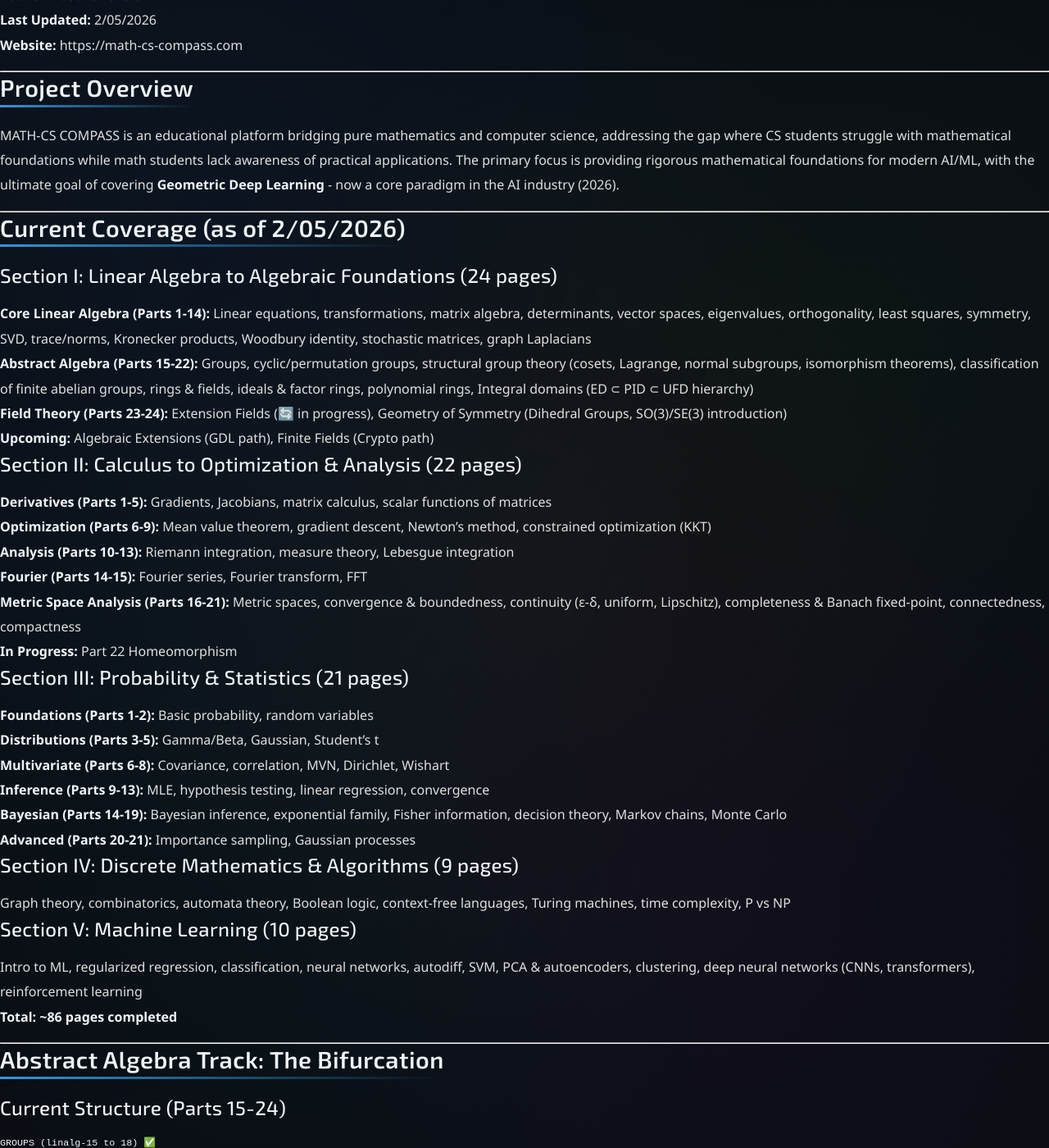
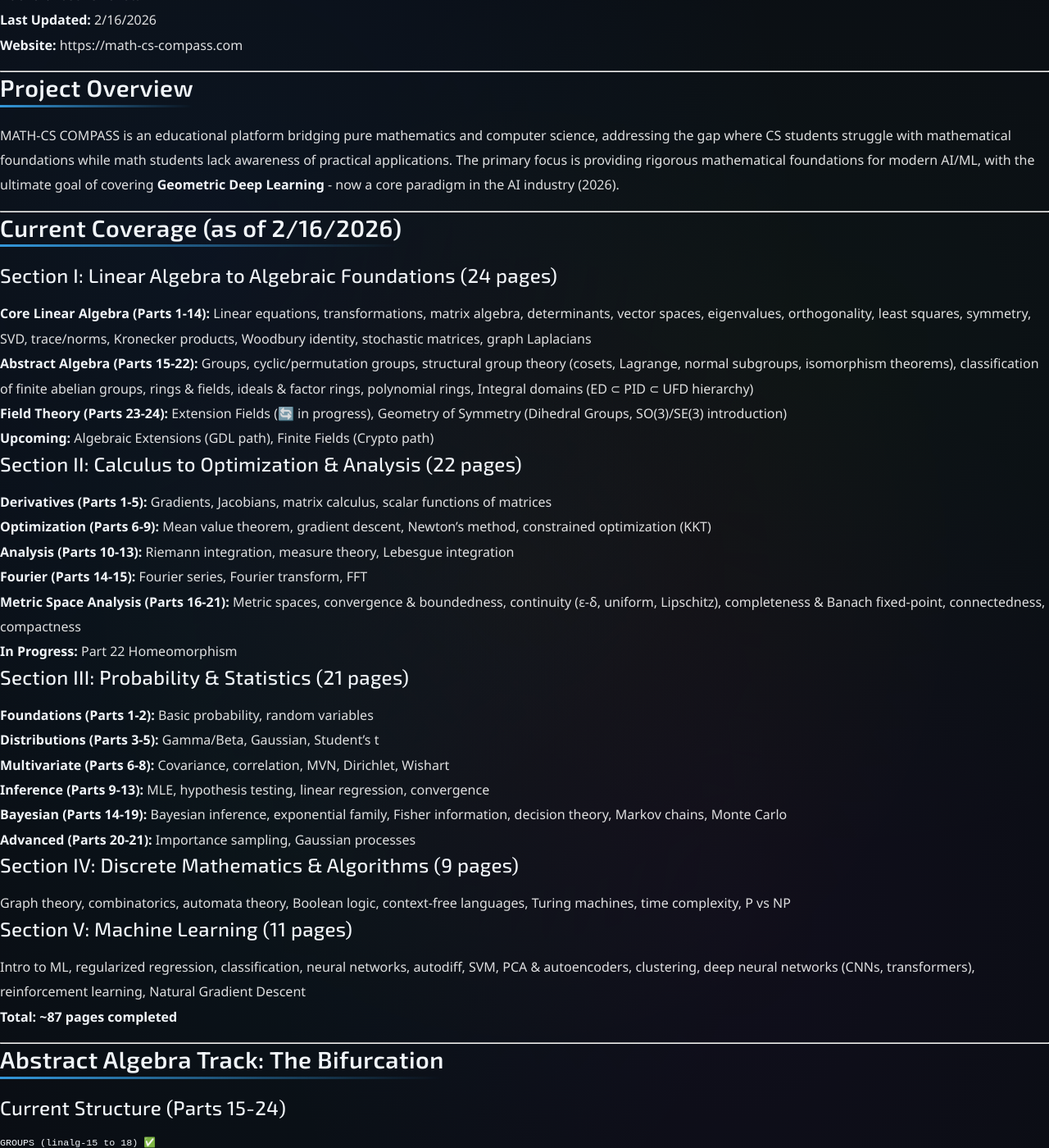
Before and after one commit to Yusukey01/yusukey01.github.io, a Jekyll site: the page built from math_cs_compass_roadmap_2026.md, in a window 1280 px wide and 1400 px high, scrolled down 211 px. Shown: the whole window at 82% size. Built offline with Jekyll 4.4.1, drawn with Linux system fonts in a browser that asks for light colours; our own code applies the rules of GitHub Pages for plain Markdown files; some of the changed text lies outside the part shown.

Commit message:
updated roadmap

```diff
--- a/math_cs_compass_roadmap_2026.md
+++ b/math_cs_compass_roadmap_2026.md
@@ -1,7 +1,7 @@
 # MATH-CS COMPASS: Curriculum Roadmap & Development Plan
 
 **Author:** Yusuke Yokota
-**Last Updated:** 2/05/2026
+**Last Updated:** 2/16/2026
 **Website:** https://math-cs-compass.com
 
 ---
@@ -12,7 +12,7 @@ MATH-CS COMPASS is an educational platform bridging pure mathematics and compute
 
 ---
 
-## Current Coverage (as of 2/05/2026)
+## Current Coverage (as of 2/16/2026)
 
 ### Section I: Linear Algebra to Algebraic Foundations (24 pages)
 - **Core Linear Algebra (Parts 1-14):** Linear equations, transformations, matrix algebra, determinants, vector spaces, eigenvalues, orthogonality, least squares, symmetry, SVD, trace/norms, Kronecker products, Woodbury identity, stochastic matrices, graph Laplacians
@@ -39,10 +39,10 @@ MATH-CS COMPASS is an educational platform bridging pure mathematics and compute
 ### Section IV: Discrete Mathematics & Algorithms (9 pages)
 - Graph theory, combinatorics, automata theory, Boolean logic, context-free languages, Turing machines, time complexity, P vs NP
 
-### Section V: Machine Learning (10 pages)
-- Intro to ML, regularized regression, classification, neural networks, autodiff, SVM, PCA & autoencoders, clustering, deep neural networks (CNNs, transformers), reinforcement learning
+### Section V: Machine Learning (11 pages)
+- Intro to ML, regularized regression, classification, neural networks, autodiff, SVM, PCA & autoencoders, clustering, deep neural networks (CNNs, transformers), reinforcement learning, Natural Gradient Descent
 
-**Total: ~86 pages completed**
+**Total: ~87 pages completed**
 
 ---
 
@@ -327,7 +327,7 @@ Extension Fields (23)                      Banach/Hilbert (23-24)
 ---
 
 ## Changelog
-
+- **2/16/2026:** Added Section V Part 11 Natural Gradient Descent
 - **2/05/2026:** Restructured algebra track with bifurcation (Extension Fields → Algebraic Extensions OR Finite Fields). Added Geometry of Symmetry (linalg-24) with D_n, SO(3), SE(3). Updated page numbering.
 - **2/03/2026:** Added Functional Analysis Bridge (Phase 1.5) with Banach spaces, Hilbert spaces, and synthesis page.
 - **2/02/2026:** Initial roadmap with metric space focus.
```
Also changed, not shown: Mathematics/Calculus/homeomorphism.html (+1 -7 lines), note.txt (+7 -0 lines).
